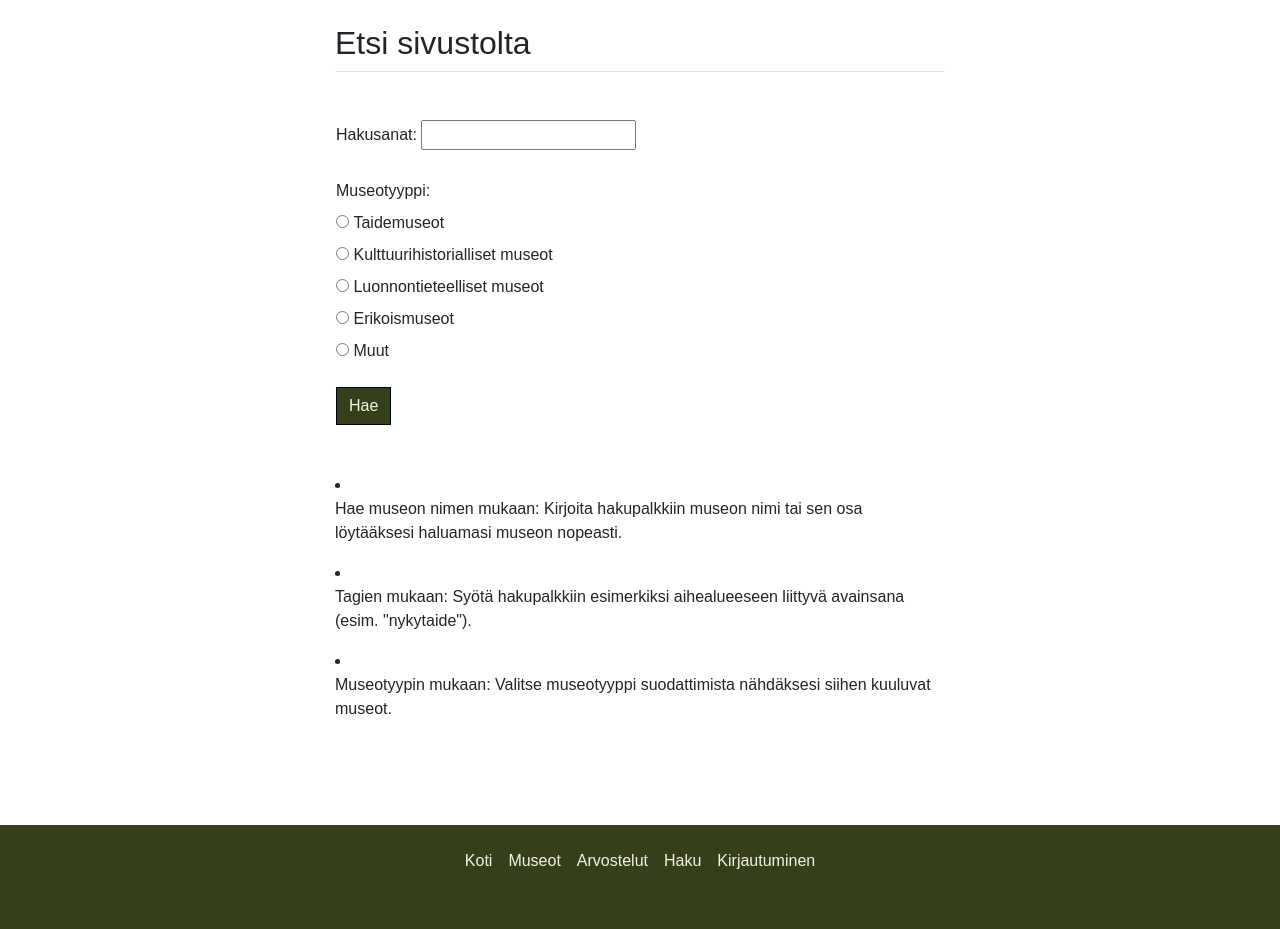
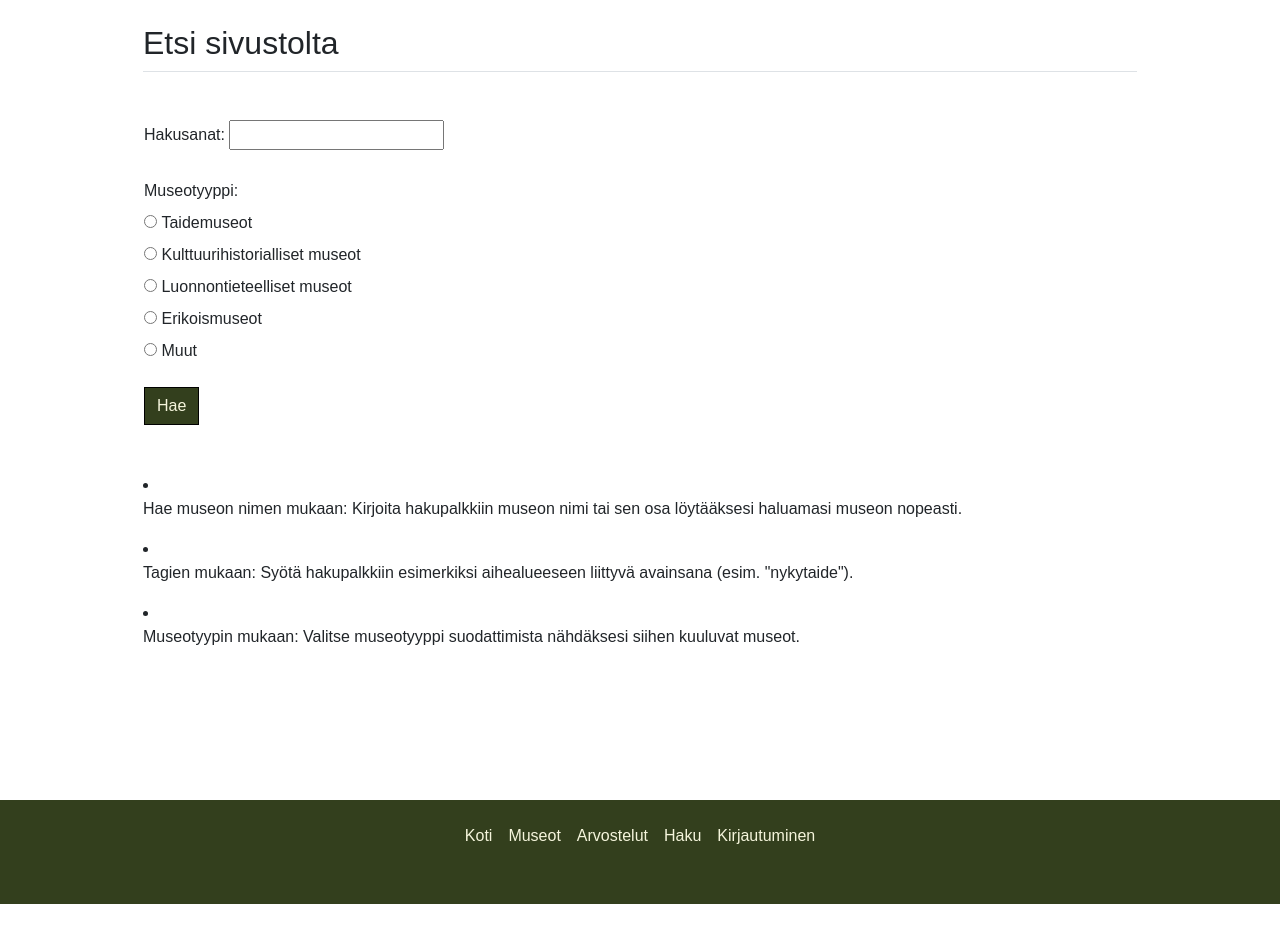
Before and after one commit to vellam0/tsoha-museums, a Flask app: page /haku in a window 1280 px wide. Shown: the part 33-962 px from the top of the page. After the commit the page ends 937 px from the top, so only its background shows below. Run offline with Flask 3, Linux system fonts and the light colour scheme; some libraries are stand-ins or nearby versions.

Commit message:
update styles.css

```diff
--- a/static/styles.css
+++ b/static/styles.css
@@ -128,7 +128,7 @@ input[type="range"] {
 }
 
 .page-container {
-    min-width: 50%;
+    min-width: 80%;
     display: flex;
     flex-direction: column;
     min-height: 100vh;
```
